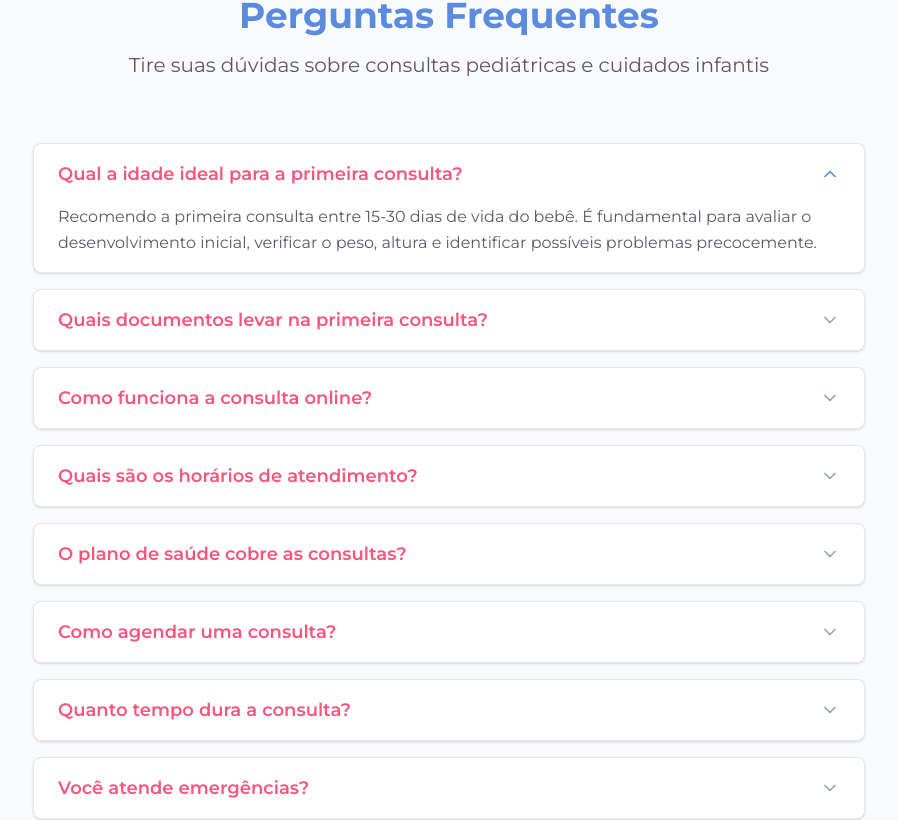
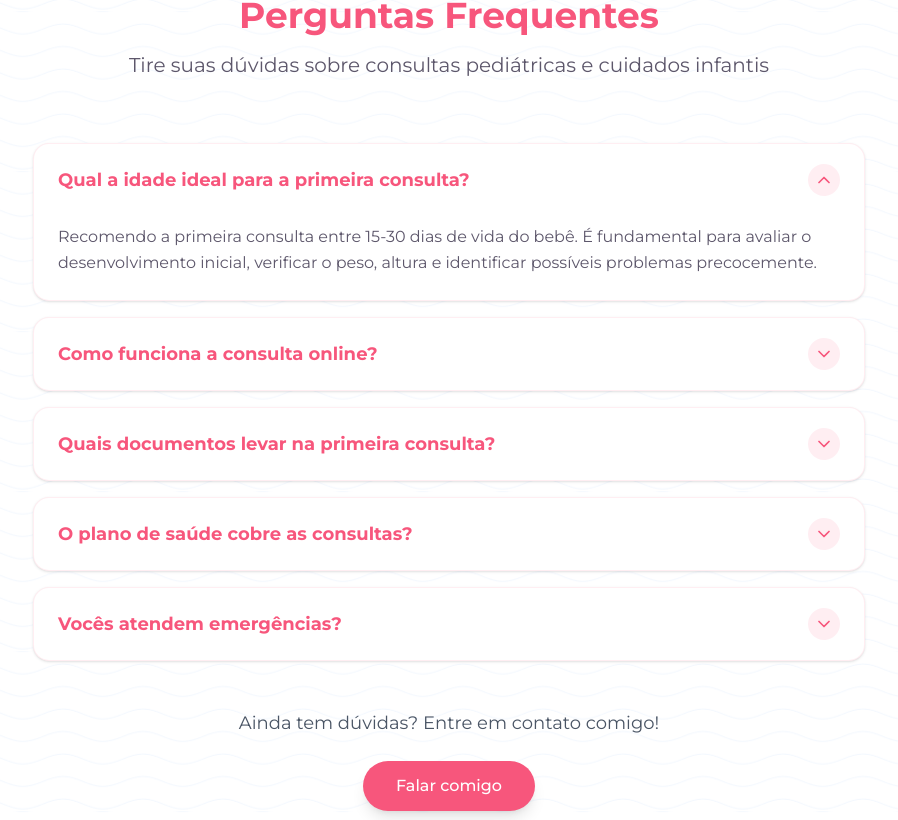
Before and after one commit to fprado-dev/pediatra-gabriela-marinho, a Next.js app: page / in a window 1280 px wide. Shown: the part 5886-6706 px from the top of the page, without its empty margins (191-1089 px from the left). Built offline with nearby package versions, Linux system fonts and the light colour scheme.

Commit message:
refactor(faq): improve faq section ui and simplify state management
- Reorganize faq data structure and remove redundant questions
- Replace multiple open items state with single open item
- Enhance UI with better animations, hover effects, and styling
- Improve accessibility with aria attributes

```diff
--- a/src/components/FAQSection.tsx
+++ b/src/components/FAQSection.tsx
@@ -2,22 +2,18 @@
 
 import { faqs } from '@/data/faq';
 import { AnimatePresence, motion } from 'framer-motion';
-import { ChevronDown, ChevronUp } from 'lucide-react';
+import { ChevronDown } from 'lucide-react';
 import { useState } from 'react';
 
 export default function FAQSection() {
-  const [openItems, setOpenItems] = useState<number[]>([1]);
+  const [openItemId, setOpenItemId] = useState<number | null>(1);
 
   const toggleItem = (id: number) => {
-    setOpenItems(prev =>
-      prev.includes(id)
-        ? prev.filter(item => item !== id)
-        : [...prev, id]
-    );
+    setOpenItemId(prevId => (prevId === id ? null : id));
   };
 
   return (
-    <section id="faq" className="py-20 bg-gray-50 min-h-screen-offset pt-nav scroll-margin-nav">
+    <section id="faq" className="py-20 bg-white bg-home-pattern min-h-screen-offset pt-nav scroll-margin-nav">
       <div className="max-w-4xl mx-auto px-4 sm:px-6 lg:px-8">
         <motion.div
           initial={{ opacity: 0, y: 30 }}
@@ -26,7 +22,7 @@ export default function FAQSection() {
           viewport={{ once: true }}
           className="text-center mb-16"
         >
-          <h2 className="text-3xl md:text-4xl font-bold text-brand mb-4">
+          <h2 className="text-3xl md:text-4xl font-bold text-details mb-4">
             Perguntas Frequentes
           </h2>
           <p className="text-xl text-text-details">
@@ -42,34 +38,38 @@ export default function FAQSection() {
               whileInView={{ opacity: 1, y: 0 }}
               transition={{ duration: 0.5, delay: index * 0.1 }}
               viewport={{ once: true }}
-              className="bg-white rounded-lg shadow-sm border border-gray-200 overflow-hidden"
+              className="bg-white rounded-2xl shadow-sm border border-details/10 overflow-hidden hover:shadow-md transition-shadow duration-300"
             >
               <button
                 onClick={() => toggleItem(faq.id)}
-                className="w-full px-6 py-4 text-left flex items-center justify-between hover:bg-gray-50 transition-colors duration-200"
+                className="w-full px-6 py-5 text-left flex items-center justify-between hover:bg-details/5 transition-colors duration-200 group"
+                aria-expanded={openItemId === faq.id}
+                aria-controls={`faq-answer-${faq.id}`}
               >
-                <h3 className="text-lg font-semibold text-details pr-4">
+                <h3 className="text-lg font-bold text-details pr-4 group-hover:text-details/80 transition-colors">
                   {faq.question}
                 </h3>
-                <div className="flex-shrink-0">
-                  {openItems.includes(faq.id) ? (
-                    <ChevronUp className="w-5 h-5 text-brand" />
-                  ) : (
-                    <ChevronDown className="w-5 h-5 text-gray-400" />
-                  )}
+                <div className="flex-shrink-0 w-8 h-8 rounded-full bg-details/10 flex items-center justify-center group-hover:bg-details/20 transition-colors">
+                  <motion.div
+                    animate={{ rotate: openItemId === faq.id ? 180 : 0 }}
+                    transition={{ duration: 0.3 }}
+                  >
+                    <ChevronDown className="w-5 h-5 text-details" />
+                  </motion.div>
                 </div>
               </button>
 
               <AnimatePresence>
-                {openItems.includes(faq.id) && (
+                {openItemId === faq.id && (
                   <motion.div
+                    id={`faq-answer-${faq.id}`}
                     initial={{ height: 0, opacity: 0 }}
                     animate={{ height: 'auto', opacity: 1 }}
                     exit={{ height: 0, opacity: 0 }}
-                    transition={{ duration: 0.3 }}
+                    transition={{ duration: 0.3, ease: "easeInOut" }}
                     className="overflow-hidden"
                   >
-                    <div className="px-6 pb-4">
+                    <div className="px-6 pb-6 pt-2">
                       <p className="text-text-details leading-relaxed">
                         {faq.answer}
                       </p>
@@ -100,7 +100,7 @@ export default function FAQSection() {
                 element.scrollIntoView({ behavior: 'smooth' });
               }
             }}
-            className="inline-flex items-center px-8 py-3 border border-transparent text-base font-medium rounded-full text-white bg-brand hover:bg-brand/90 transition-colors shadow-lg"
+            className="inline-flex items-center px-8 py-3 border border-transparent text-base font-medium rounded-full text-white bg-details hover:bg-details/90 transition-colors shadow-lg"
           >
             Falar comigo
           </motion.button>
--- a/src/data/faq.ts
+++ b/src/data/faq.ts
@@ -6,37 +6,22 @@ export const faqs = [
   },
   {
     id: 2,
+    question: 'Como funciona a consulta online?',
+    answer: 'A consulta online é realizada por vídeo chamada. Os pais devem estar em um local tranquilo com boa iluminação. É ideal que a criança esteja presente e acordada para uma melhor avaliação.'
+  },
+  {
+    id: 3,
     question: 'Quais documentos levar na primeira consulta?',
     answer: 'Cartão de vacina, caderneta de saúde, exames recentes, documentos dos pais e qualquer receita médica que o bebê esteja usando. Também é importante trazer uma lista de dúvidas.'
   },
   {
-    id: 3,
-    question: 'Como funciona a consulta online?',
-    answer: 'A consulta online é realizada por vídeo chamada. Os pais devem estar em um local tranquilo com boa iluminação. É ideal que a criança esteja presente e acordada para uma melhor avaliação.'
-  },
-  {
     id: 4,
-    question: 'Quais são os horários de atendimento?',
-    answer: 'Atendo de segunda a sexta-feira, das 8h às 18h. Consultas online podem ser agendadas com maior flexibilidade, incluindo alguns finais de semana para casos urgentes.'
-  },
-  {
-    id: 5,
     question: 'O plano de saúde cobre as consultas?',
     answer: 'Sim, atendo diversos planos de saúde. Entre em contato para verificar se seu plano está na lista de convênios. Para consultas particulares, ofereço parcelamento em até 3x.'
   },
   {
-    id: 6,
-    question: 'Como agendar uma consulta?',
-    answer: 'Você pode agendar pelo WhatsApp (11) 99999-9999, pelo telefone da clínica, ou através do formulário de contato no site. Retornarei em até 24 horas para confirmar o horário.'
-  },
-  {
-    id: 7,
-    question: 'Quanto tempo dura a consulta?',
-    answer: 'As consultas duram em média 30-40 minutos. A primeira consulta pode levar um pouco mais para conhecer melhor a criança e a família. Consultas de urgência são mais rápidas e diretas.'
-  },
-  {
-    id: 8,
-    question: 'Você atende emergências?',
-    answer: 'Sim, ofereço atendimento de urgência 24 horas para meus pacientes cadastrados. Em caso de emergência, entre em contato pelo WhatsApp e responderei o mais rápido possível.'
+    id: 5,
+    question: 'Vocês atendem emergências?',
+    answer: 'Sim, ofereço atendimento de urgência para meus pacientes cadastrados. Em caso de emergência, entre em contato pelo WhatsApp e responderei o mais rápido possível.'
   }
-]
+];
```
